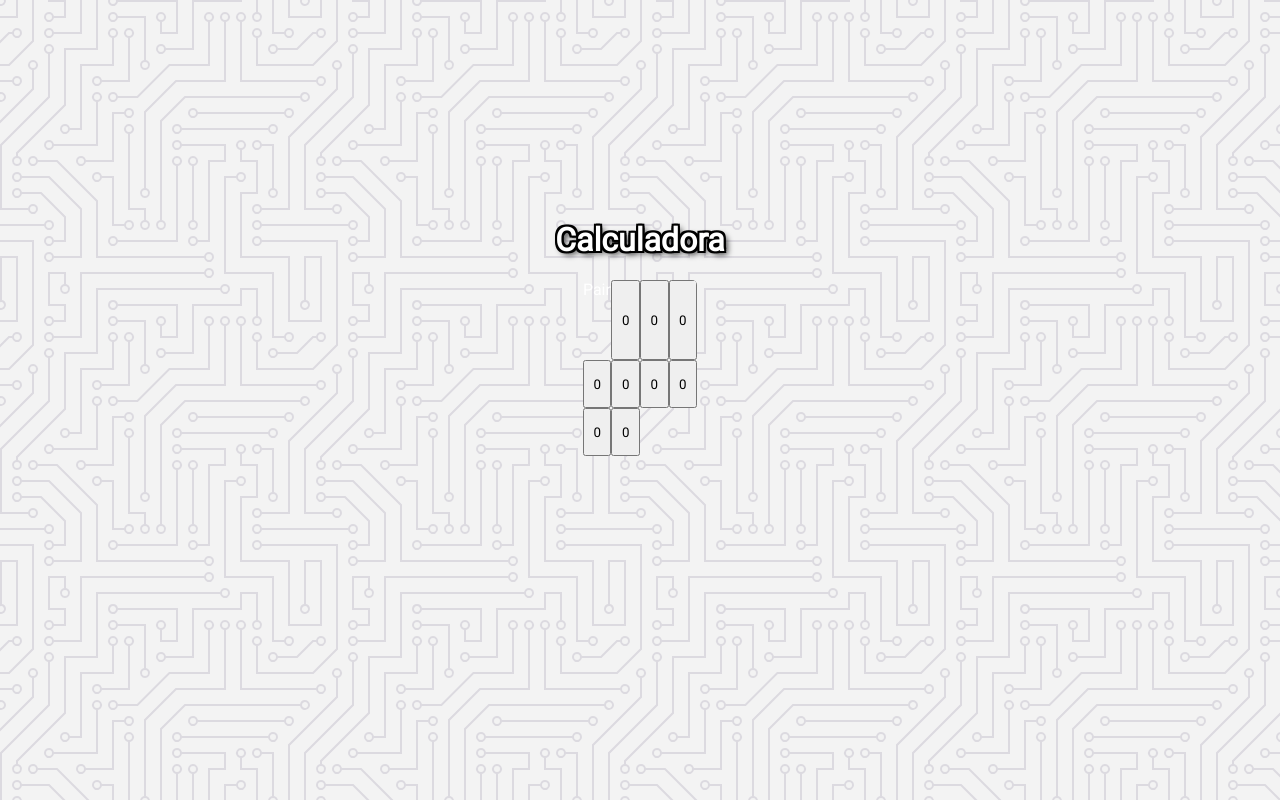
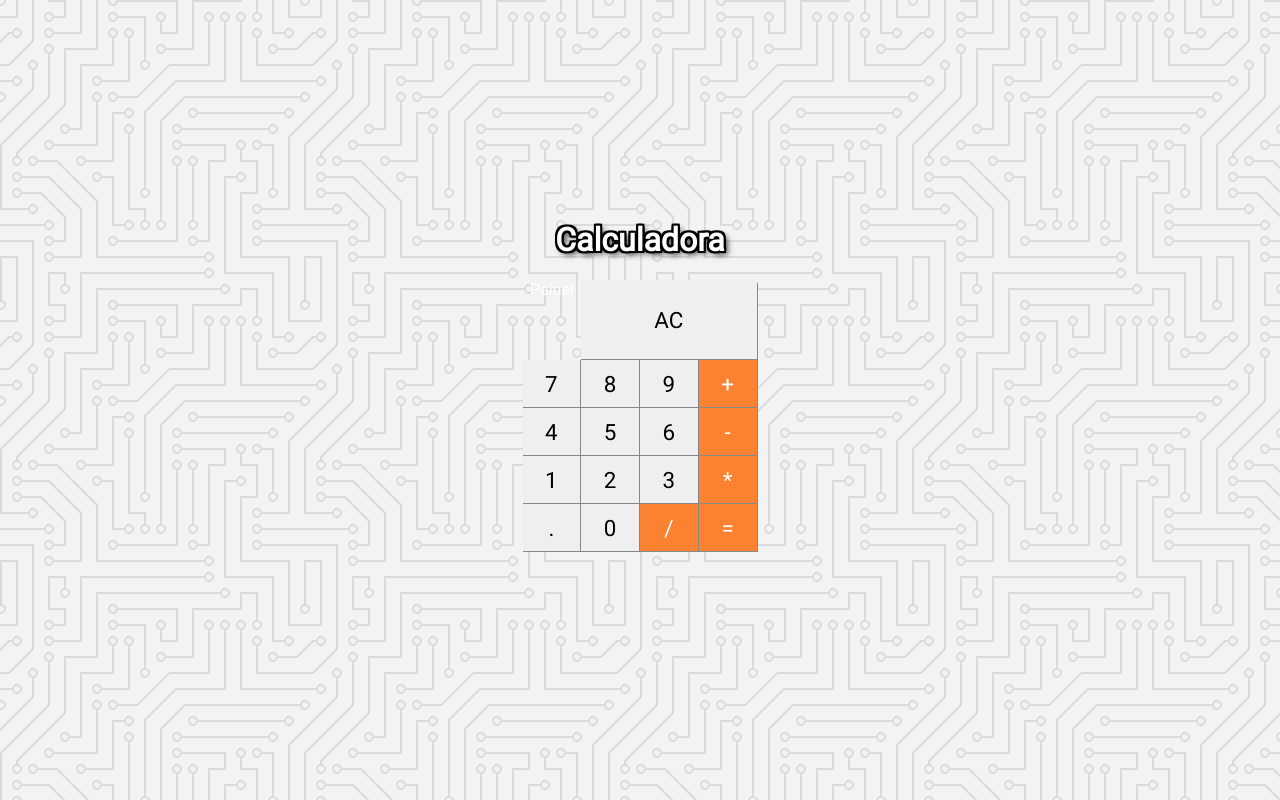
Before and after one commit to MaraisaFerreira/vue-calculator, a Vue app: page / in a window 1280 px wide. Built offline with nearby package versions, Linux system fonts and the light colour scheme.

Commit message:
layout button finalizado

```diff
--- a/src/components/Button.vue
+++ b/src/components/Button.vue
@@ -1,15 +1,54 @@
 <template>
-  <button class="button">
-      0
+  <button class="button" :class= "{ double, triple, operation }">
+      {{label}}
   </button>
 </template>
 
 <script>
 export default {
-
+  props : {
+    label: {},
+    doble: { type: Boolean},
+    triple: { type: Boolean },
+    operation: { type: Boolean }
+  }
 }
 </script>
 
 <style>
+:root {
+  --bg-button: #f0f0f0;
+  --border-button: solid 1px #888;
+}
+
+.button {
+  font-size: 1.4em;
+  background-color: vat(--bg-button);
+  border: none;
+  border-right: var(--border-button);
+  border-bottom: var(--border-button);
+  outline: none;
+}
+
+.button:active {
+  background-color: #ccc;
+}
+
+.button.doble {
+  grid-column: span 2;
+}
+
+.button.triple {
+  grid-column: span 3;
+}
+
+.button.operation {
+  background-color: #fa8231;
+  color: #fff;
+}
+
+.button.operation:active {
+  background-color: #e97120;
+}
 
 </style>
--- a/src/main/Calculator.vue
+++ b/src/main/Calculator.vue
@@ -1,15 +1,24 @@
 <template>
   <div class="calculator">
       <Display />
-      <Button />
-      <Button />
-      <Button />
-      <Button />
-      <Button />
-      <Button />
-      <Button />
-      <Button />
-      <Button />
+      <Button label='AC' triple/>
+      <Button label='7'/>
+      <Button label='8'/>
+      <Button label='9'/>
+      <Button label='+' operation/>
+      <Button label='4'/>
+      <Button label='5'/>
+      <Button label='6'/>
+      <Button label='-' operation/>
+      <Button label='1'/>
+      <Button label='2'/>
+      <Button label='3'/>
+      <Button label='*' operation/>
+      <Button label='.'/>
+      <Button label='0'/>
+      <Button label='/' operation/>
+      <Button label='=' operation/>
+
   </div>
 </template>
 
@@ -24,7 +33,7 @@
 <style>
 .calculator {
     height: 320px;
-    widows: 235px;
+    width: 235px;
     border-radius: 5px;
     overflow: hidden;
 
```
